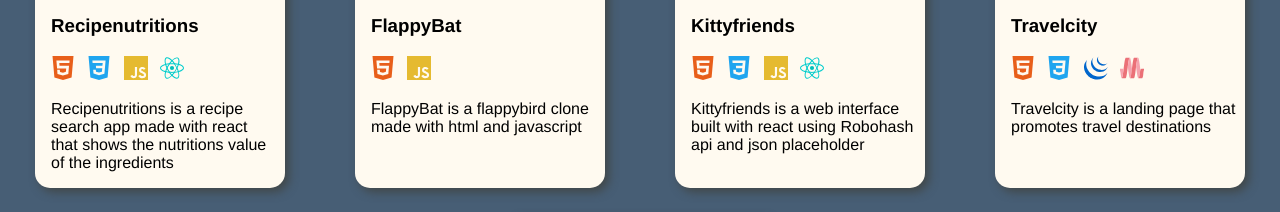
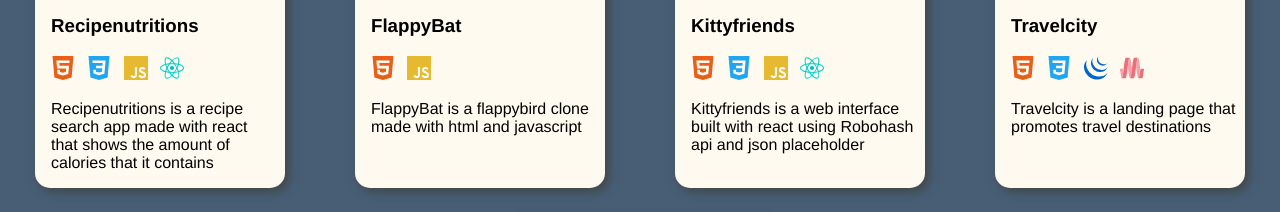
Before and after one commit to Hichem-Chabou/Hichem-Chabou.github.io, a plain HTML site: page index.html in a window 1280 px wide. Shown: the part 1454-1666 px from the top of the page. Drawn offline with Linux system fonts and the light colour scheme.

Commit message:
Update index.html

```diff
--- a/index.html
+++ b/index.html
@@ -60,7 +60,7 @@
 					<img src="assets/img/react.svg" alt="React">
 				</div>
 				<div class="projects_card_content">
-					<p>Recipenutritions is a recipe search app made with react that shows the nutritions value of the ingredients</p>
+					<p>Recipenutritions is a recipe search app made with react that shows the amount of calories that it contains</p>
 				</div>
 
 			</li>
```
